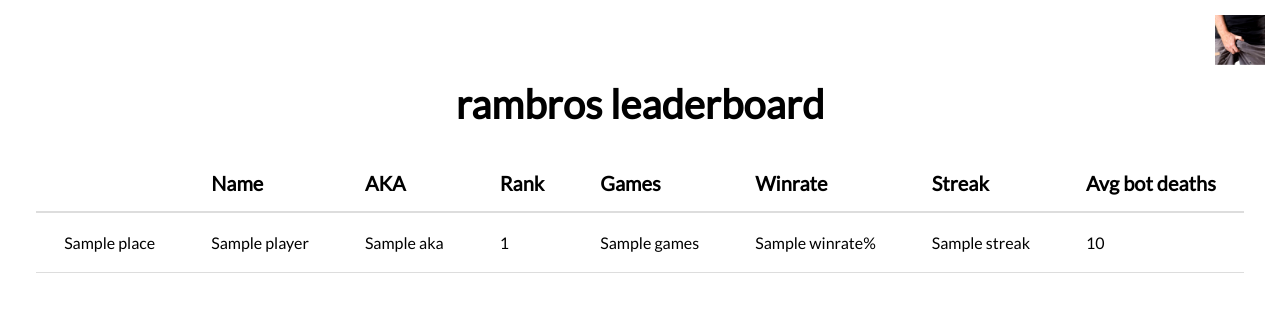
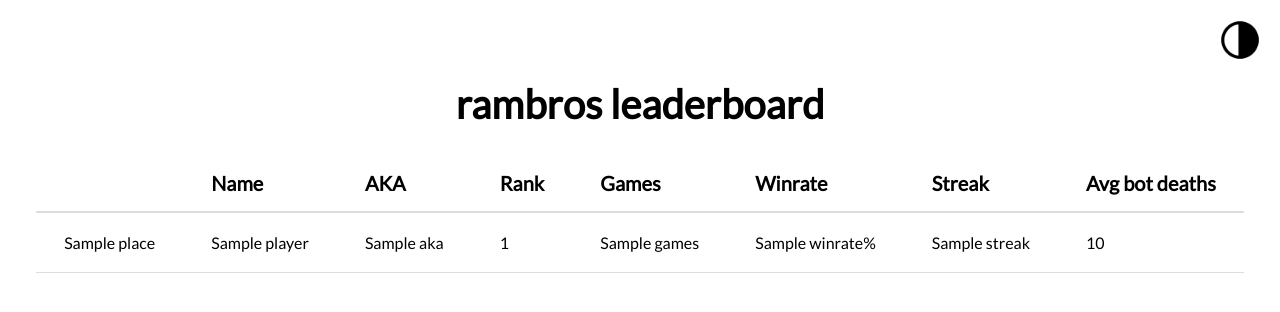
Before and after one commit to dscreet/rambros-leaderboard, a Flask app: template templates/index.html in a window 1280 px wide. Shown: the top 312 px of the page. Run offline with Flask 3, Linux system fonts and the light colour scheme; the template is opened without the code that fills it: most values are stand-ins (such as "Sample title", 1, 10 or a date in 2020); parts of the project's set-up code (start-up, migrations or seed data) failed here and were passed over.

Commit message:
changed dark mode image and updated dependenies

```diff
--- a/requirements.txt
+++ b/requirements.txt
@@ -1,4 +1,4 @@
-Flask==3.0.3
-flask_caching==2.3.0
+Flask==3.1.0
+flask_caching==2.3.1
 riotwatcher==3.3.0
 gunicorn==22.0.0
--- a/templates/index.html
+++ b/templates/index.html
@@ -17,7 +17,7 @@
 
   <body>
     <h1>rambros leaderboard</h1>
-    <img id="theme-toggle-button" src="{{ url_for('static',filename='pantsgrab.png') }}" alt="pantsgrab">
+    <img id="theme-toggle-button" src="{{ url_for('static',filename='darkmode.png') }}" alt="dark-mode">
     <table>
       <thead>
         <tr>
```
Also changed, not shown: static/darkmode.png (added), static/pantsgrab.png (deleted).
